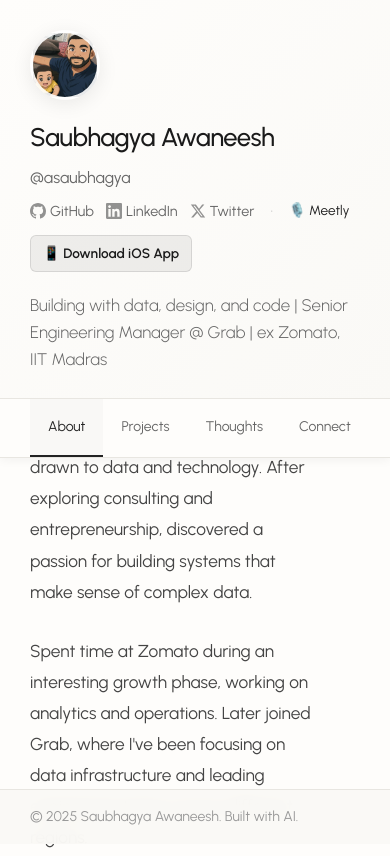
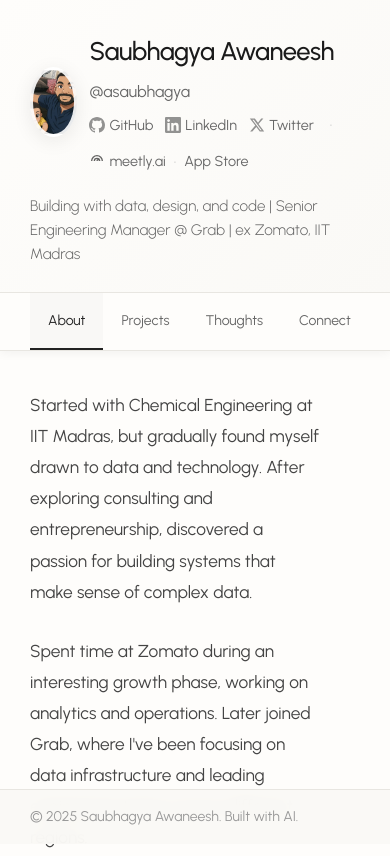
Before and after one commit to asaubhagya/asaubhagya.github.io, a plain HTML site: page index.html in a window 390 px wide. Shown: the top 856 px of the page. Drawn offline with Linux system fonts and the light colour scheme.

Commit message:
Improve mobile layout and update Meetly links

```diff
--- a/index.html
+++ b/index.html
@@ -118,6 +118,12 @@
             color: #ccc;
             font-size: 0.8rem;
             margin: 0 4px;
+        }
+
+        .meetly-links {
+            display: flex;
+            align-items: center;
+            gap: 4px;
         }
 
         .app-link-header {
@@ -718,9 +724,9 @@
             }
 
             .profile-header {
-                flex-direction: column;
-                align-items: flex-start;
-                gap: 16px;
+                flex-direction: row;
+                align-items: center;
+                gap: 12px;
                 text-align: left;
             }
 
@@ -739,7 +745,7 @@
             }
 
             .subtitle {
-                font-size: 1.05rem;
+                font-size: 0.95rem;
             }
 
             .project-cards {
@@ -816,12 +822,14 @@
                                 Twitter
                             </a>
                             <span class="social-divider">•</span>
-                            <a href="https://www.getmeetly.ai/" target="_blank" class="app-link-header">
-                                🎙️ Meetly
-                            </a>
-                            <a href="https://apps.apple.com/us/app/meetly-secure-ai-voice-notes/id6747639933" target="_blank" class="app-link-header app-download-btn">
-                                📱 Download iOS App
-                            </a>
+                            <div class="meetly-links">
+                                <svg class="social-icon" viewBox="0 0 24 24" fill="currentColor">
+                                    <path d="M3 12h2a7 7 0 0114 0h2a9 9 0 00-18 0zm4 0h2a3 3 0 016 0h2a5 5 0 00-10 0zm4 0h2a1 1 0 012 0h2a3 3 0 00-6 0z"/>
+                                </svg>
+                                <a href="https://www.getmeetly.ai/" target="_blank">meetly.ai</a>
+                                <span class="social-divider">•</span>
+                                <a href="https://apps.apple.com/us/app/meetly-secure-ai-voice-notes/id6747639933" target="_blank">App&nbsp;Store</a>
+                            </div>
                         </div>
                     </div>
                 </div>
@@ -1047,6 +1055,7 @@
             link.classList.remove('active');
         });
         document.querySelector(`[href="#${sectionId}"]`).classList.add('active');
+        window.scrollTo({ top: 0, behavior: 'smooth' });
     }
 
         function filterProjects(filterType) {
```
Lines whose indentation alone changed are shown as unchanged.
